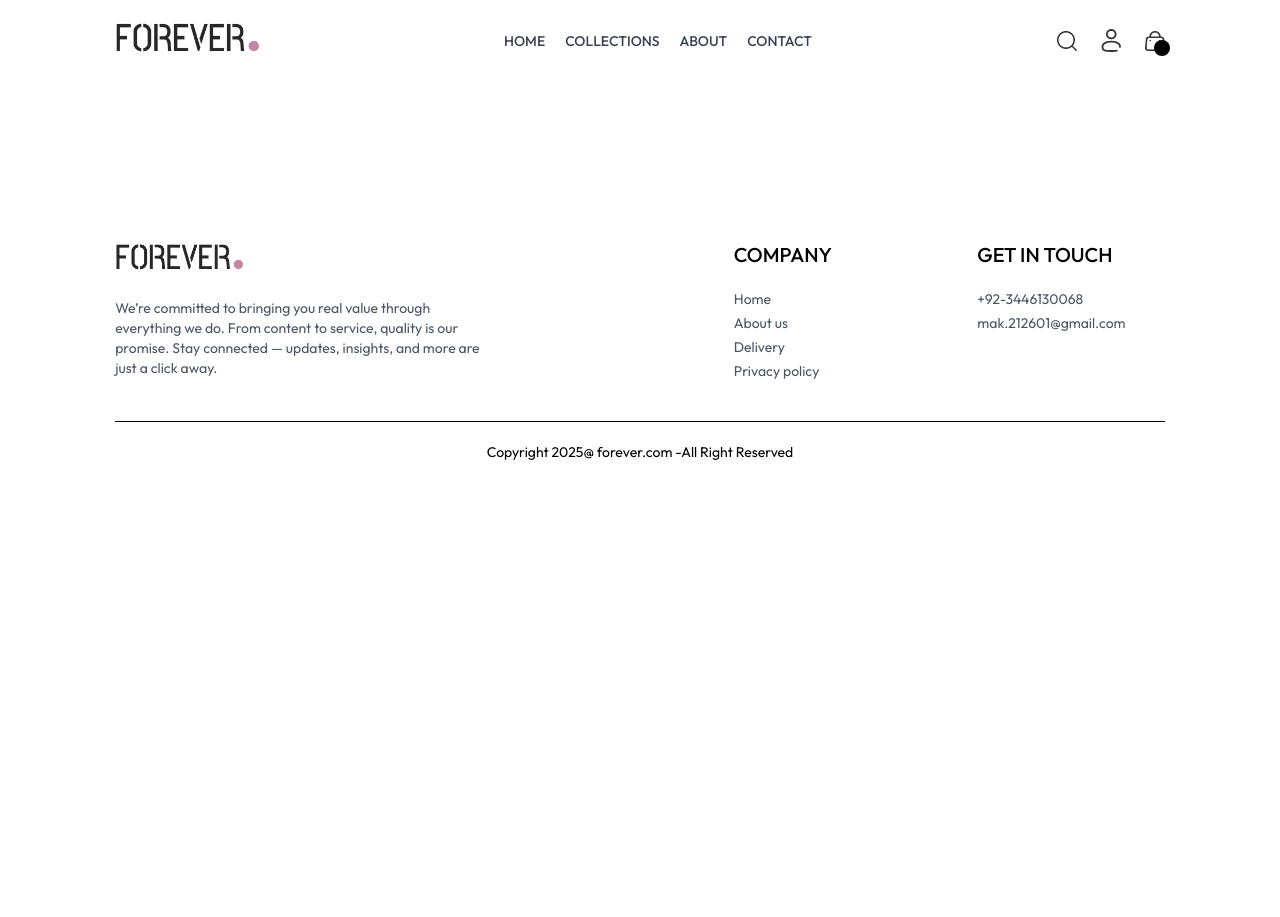
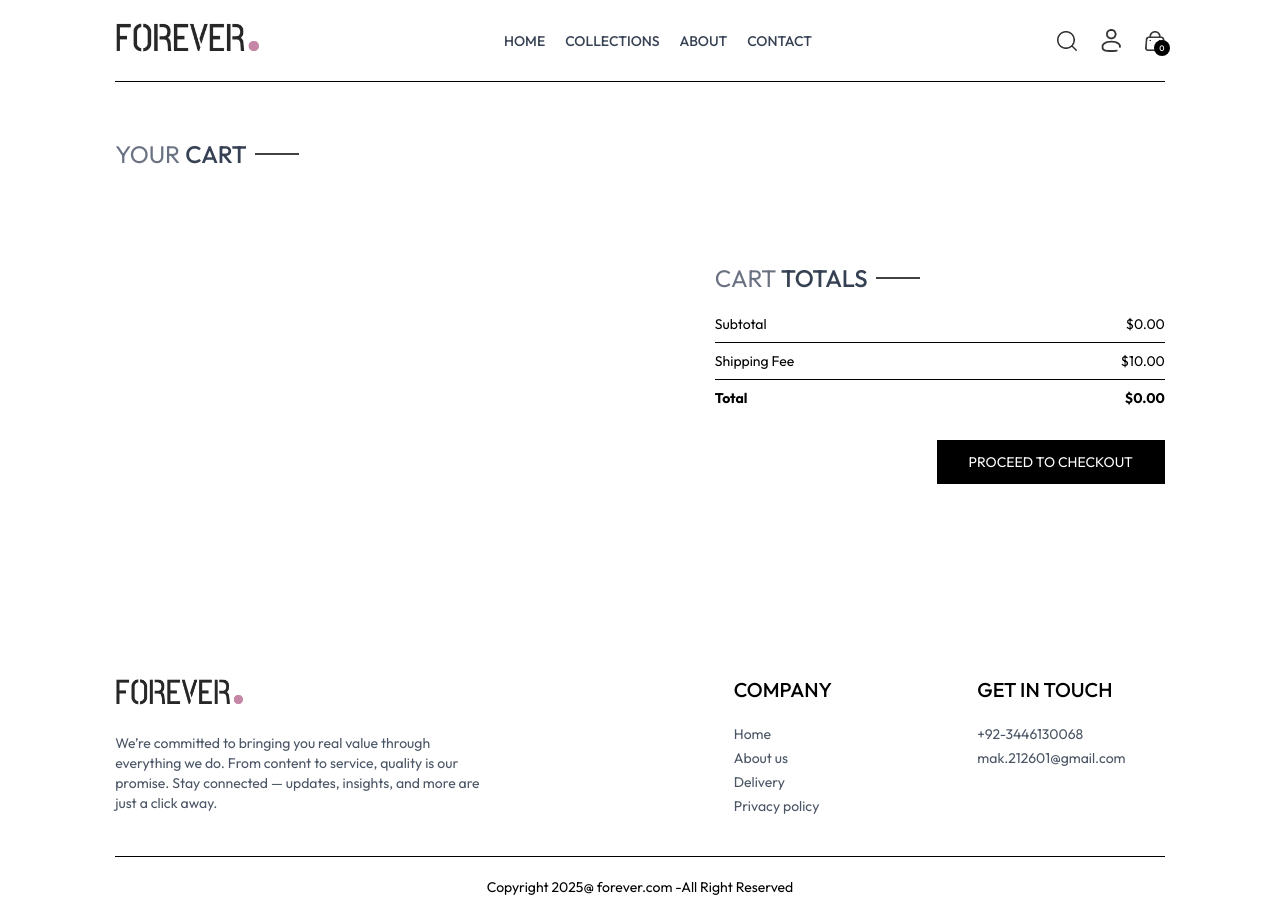
Before and after one commit to Mahmedk77/e-commerce-store, a React (Vite) app: page /cart in a window 1280 px wide. Before the commit the page ends 800 px from the top, so only its background shows below. Built offline with nearby package versions, Linux system fonts and the light colour scheme.

Commit message:
updated commit

```diff
--- a/src/App.jsx
+++ b/src/App.jsx
@@ -10,7 +10,7 @@
 
   return (
   <div className='px-4 sm:px-[5vm] md:px-[7vw] lg:px-[9vw]'>
-  <ToastContainer/>
+  <ToastContainer position='bottom-right' />
   <Navbar/>
   <Search />
   <Routes>
--- /dev/null
+++ b/src/components/CartTotal.jsx
@@ -0,0 +1,36 @@
+import React, { useContext } from 'react'
+import { ShopContext } from '../context/ShopContext'
+import Title from './Title';
+
+const CartTotal = () => {
+
+    const {currency, delivery_fee, getCartAmount} = useContext(ShopContext);
+
+  return (
+    <div className='w-full'>
+      <div className='text-2xl'>
+        <Title text1={"CART"} text2={"TOTALS"}/>
+      </div>
+      <div className='flex flex-col gap-2 mt-2 text-sm'>
+        <div className='flex justify-between'>
+            <p>Subtotal</p>
+            <p>{currency}{getCartAmount()}.00</p>
+        </div>
+        <hr />
+        <div className='flex justify-between'>
+            <p>Shipping Fee</p>
+            <p> {currency}{delivery_fee}.00</p>
+        </div>
+        <hr />
+        <div className='flex justify-between'>
+            <b>Total</b>
+            <b>{currency}{getCartAmount() ===0 ? 0 : getCartAmount() + delivery_fee}.00</b>
+
+        </div>
+
+      </div>
+    </div>
+  )
+}
+
+export default CartTotal
--- a/src/components/Navbar.jsx
+++ b/src/components/Navbar.jsx
@@ -42,7 +42,7 @@
             </div>
             <Link to={'/cart'} className='relative'>
             <img src={assets.cart_icon} alt="shopping cart icon" className='w-5 h-5' />
-            <p className='absolute right-[-5px] bottom-[-5px] bg-black w-4 text-center rounded-full text-white leading-4 aspect-square text-[8px]'> {getCartCount} </p>
+            <p className='absolute right-[-5px] bottom-[-5px] bg-black w-4 text-center rounded-full text-white leading-4 aspect-square text-[8px]'> {getCartCount()} </p>
             </Link>
         <img src={assets.menu_icon} alt="menu icon image" onClick={()=>setVisible(true)} className='w-5 h-5 cursor-pointer sm:hidden'/>
         </div>
--- a/src/components/index.js
+++ b/src/components/index.js
@@ -12,3 +12,4 @@
 export {default as SidebarItem} from './SidebarItem.jsx';
 export {default as Search} from './Search.jsx';
 export {default as RelatedProducts} from './RelatedProducts.jsx';
+export {default as CartTotal} from './CartTotal.jsx';
--- a/src/context/ShopContext.jsx
+++ b/src/context/ShopContext.jsx
@@ -36,7 +36,7 @@
         for(const items in cartItems){
             for(const item in cartItems[items]){
                 try {
-                    if (cartItems[items][item] > 0){
+                    if (cartItems[items][item] > 0){   //cartItems[items][item] just to reach this we used two loops
                         totalCount += cartItems[items][item]
                     }
                 } catch (error) {
@@ -47,16 +47,59 @@
         return totalCount;
     }
 
+    // const getCount = () => {
+    //     return Object.values(cartData).reduce((sum, sizes) => {
+    //         return Object.values(sizes).reduce((sum, qty) => {
+    //             return sum += qty
+    //         }, 0)
+    //     }, 0)
+    // }
+
+
+    const updateQuantity = async (itemId, size, qty) => {
+
+        let cartData = structuredClone(cartItems);
+
+        cartData[itemId][size] = qty;
+
+        setCartItems(cartData);
+
+
+    }
+
+    const getCartAmount = () => {
+        let totalAmount = 0;
+        for(const items in cartItems){
+            let itemInfo = products.find((products) => products._id === items);
+            for(const item in cartItems[items]){
+                try {
+                    if(cartItems[items][item] > 0){
+                        totalAmount += itemInfo.price * cartItems[items][item];
+                    }
+
+                } catch (error) {
+
+                }
+            }
+        }
+        return totalAmount;
+
+    }
+
     useEffect(()=>{
         getCartCount();
+        console.log(getCartCount());
     }, [cartItems])
 
     const currency = "$";
     const delivery_fee = 10;
     const value = {
         products, currency, delivery_fee, showSearch, setShowSearch,
-        search, setSearch, cartItems, setCartItems, addToCart, getCartCount
+        search, setSearch, cartItems, setCartItems, addToCart, getCartCount,
+        updateQuantity, getCartAmount
     }
+
+
 
     return (
         <ShopContext.Provider value={value}>
--- a/src/pages/Cart.jsx
+++ b/src/pages/Cart.jsx
@@ -1,8 +1,75 @@
-import React from 'react'
+import React, { useContext, useEffect, useState } from 'react'
+import { ShopContext } from '../context/ShopContext'
+import { CartTotal, ProductsItem, Title } from '../components';
+import { assets } from '../assets/assets';
 
 const Cart = () => {
+
+  const {products, currency, cartItems, updateQuantity} = useContext(ShopContext);
+  const [cartData, setCartData] = useState([]);
+
+  useEffect(() => {
+
+    const tempData = [];
+    for(const items in cartItems){
+      for(const item in cartItems[items]){
+        if(cartItems[items][item] > 0) {
+          tempData.push({
+            _id: items,
+            size: item,
+            quantity: cartItems[items][item]
+          })
+        }
+
+      }
+    }
+    setCartData(tempData);
+    // console.log(tempData);
+
+  }, [cartItems])
+
   return (
-    <div>
+    <div className='border-t pt-14'>
+      <div className='text-2xl mb-3'>
+        <Title text1={'YOUR'} text2={'CART'}  />
+      </div>
+      <div>
+        {
+          cartData.map((item, idx) => {  //item : {id, size, qty}
+
+            const productData = products.find((product)=> product._id === item._id);
+
+            return(
+              <div key={idx} className='py-4 border-t border-b text-gray-700 grid grid-cols-[4fr_0.5fr_0.5fr] sm:grid-cols-[4fr_2fr_0.5fr] items-center gap-4'>
+                <div className='flex items-start gap-6'>
+                  <img src={productData.image[0]} alt="product image at cart page" className='w-16 sm:w-20' />
+                  <div>
+                    <p className='text-xs sm:text-lg font-medium '>{productData.name}</p>
+                    <div className='flex items-center gap-5 mt-2'>
+                      <p>{currency}{productData.price}</p>
+                      <p className='px-2 sm:px-3 sm:py-1 border bg-slate-50'> {item.size} </p>
+                    </div>
+                  </div>
+                </div>
+                <input onChange={(e) => e.target.value === "" ||  e.target.value === "0"? null :updateQuantity(item._id, item.size, Number(e.target.value))} type="number" min={1} defaultValue={item.quantity} className='border max-w-10 sm:max-w-20 px-1 sm:px-2 '/>
+                <img  onClick={() => updateQuantity(item._id, item.size, 0)} className='w-4 mr-4 sm:w-5 cursor-pointer' src={assets.bin_icon} alt="bin icon to delete item from cart" />
+              </div>
+            )
+          })
+        }
+      </div>
+      <div className='flex justify-end my-20'>
+        <div className='w-full sm:w-[450px]'>
+          <CartTotal />
+          <div className='w-full text-end'>
+            <button className='bg-black text-white text-sm my-8 px-8 py-3 cursor-pointer' >
+              PROCEED TO CHECKOUT
+            </button>
+          </div>
+
+        </div>
+
+      </div>
 
     </div>
   )
--- a/src/pages/Product.jsx
+++ b/src/pages/Product.jsx
@@ -33,10 +33,9 @@
   console.log(id)
   return productData ?  (
     <div  className='border-t-2 pt-10 transition-opacity ease-in duration-500 opacity-100'>
-    {/* Product Data */}
-    <div  className='flex gap-12 sm:gap-12 flex-col sm:flex-row'>
-
-      {/* Product Images */}
+    {/*-----------------------------------------------------Product Data----------------------------------------------------------------------------------- */}
+    <div  className='flex gap-12 flex-col sm:flex-row'>
+    {/*-----------------------------------------------------Product Images----------------------------------------------------------------------------------- */}
       <div  className='flex flex-1 flex-col-reverse gap-3 sm:flex-row'>
         <div className='flex sm:flex-col overflow-x-auto sm:overflow-y-scroll justify-between sm:justify-normal sm:w-[18.7%] w-full'>
           {
@@ -65,7 +64,7 @@
           <div className='flex flex-col gap-4 my-8'>
             <p>Select Size</p>
             <div className='flex gap-2'>
-              {productData.sizes.map((item, idx) => (
+              {productData.sizes.map((item, idx) => ( //item here are only S,M,L
                 <button onClick={()=>setSize(item)} className={`cursor-pointer border py-2 px-4 bg-gray-100 ${item === size ? 'border-orange-500' : ""}`} key={idx}> {item} </button>
               ))}
             </div>
```
Also changed, not shown: 1 other file (tests, documents, lock files or other folders).
